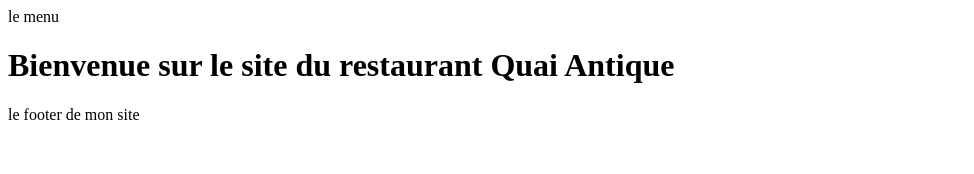
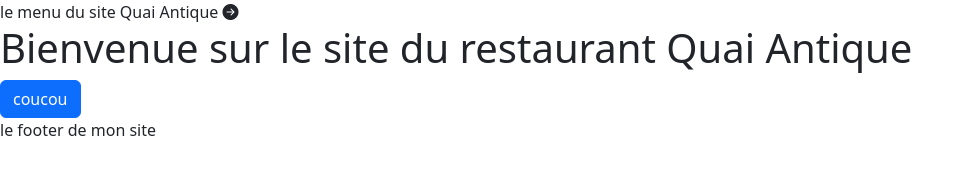
Before and after one commit to randji/FrontEnd, a website with bundled scripts: page index.html in a window 1280 px wide. Shown: the whole page, without its empty margins (0-974 px from the left). Built offline with nearby package versions, Linux system fonts and the light colour scheme; files whose address does not match are found by name.

Commit message:
install Boostrap

```diff
--- a/index.html
+++ b/index.html
@@ -3,10 +3,12 @@
 <head>
     <meta charset="UTF-8">
     <meta name="viewport" content="width=device-width, initial-scale=1.0">
+    <link rel="stylesheet" href="node_modules/bootstrap/dist/css/bootstrap.min.css"/>
+    <link rel="stylesheet" href="node_modules/bootstrap-icons/font/bootstrap-icons.css">
     <title>Document</title>
 </head>
 <body>
-    <header>le menu</header>
+    <header>le menu du site Quai Antique <i class="bi bi-arrow-right-circle-fill"></i></header>
 
 
     <main id="main-page">
@@ -16,5 +18,6 @@
     <footer>le footer de mon site</footer>
 
     <script type="module" src="Router/router.js"></script>
+    <script src="node_modules/bootstrap/dist/js/bootstrap.bundle.min.js"></script>
 </body>
 </html>
--- /dev/null
+++ b/package.json
@@ -0,0 +1,6 @@
+{
+  "dependencies": {
+    "bootstrap": "^5.3.3",
+    "bootstrap-icons": "^1.11.3"
+  }
+}
--- a/pages/home.html
+++ b/pages/home.html
@@ -1 +1,3 @@
 <h1>Bienvenue sur le site du restaurant Quai Antique</h1>
+
+<button class="btn btn-primary">coucou</button>
```
Also changed, not shown: 2 other files.
